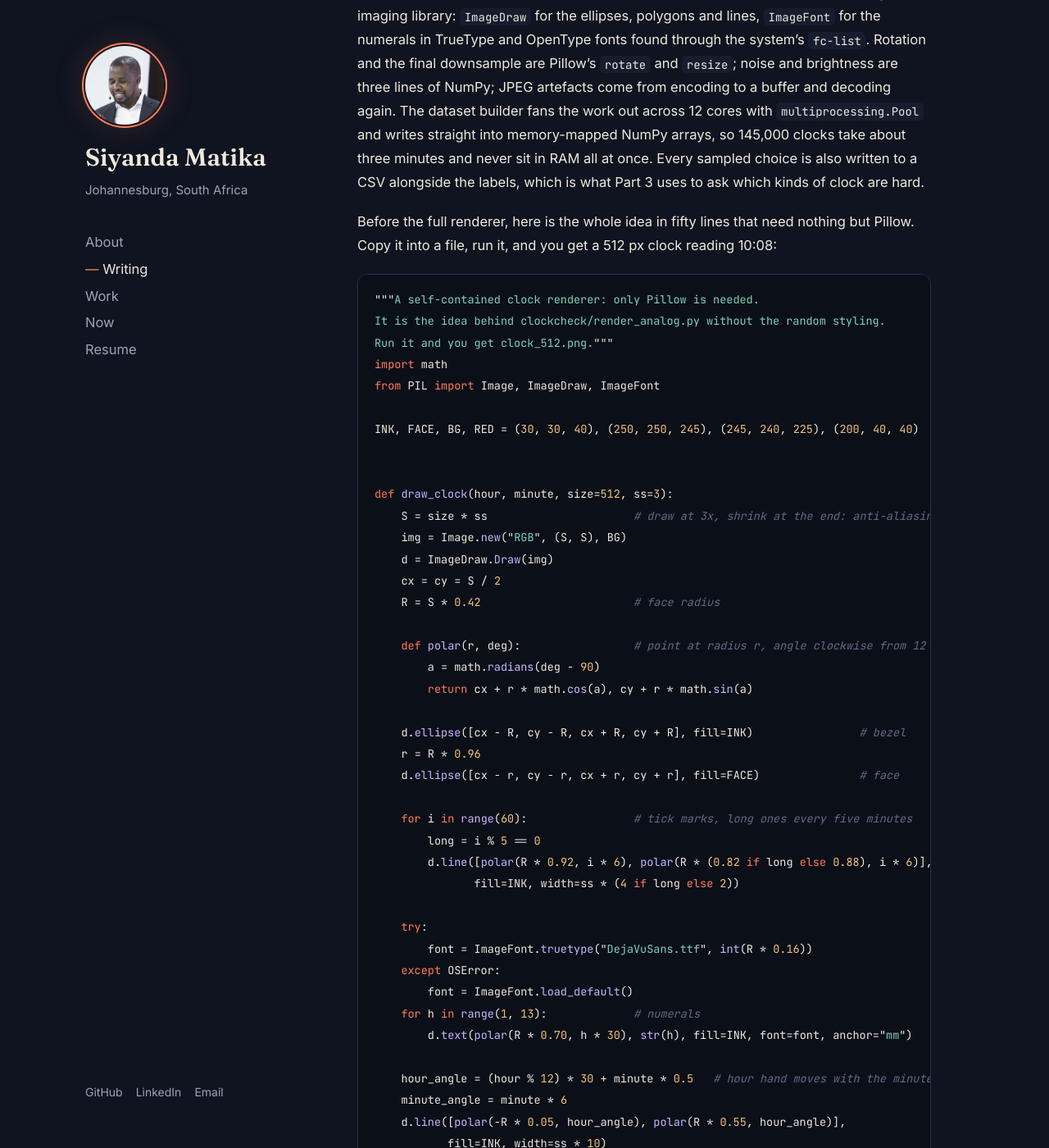
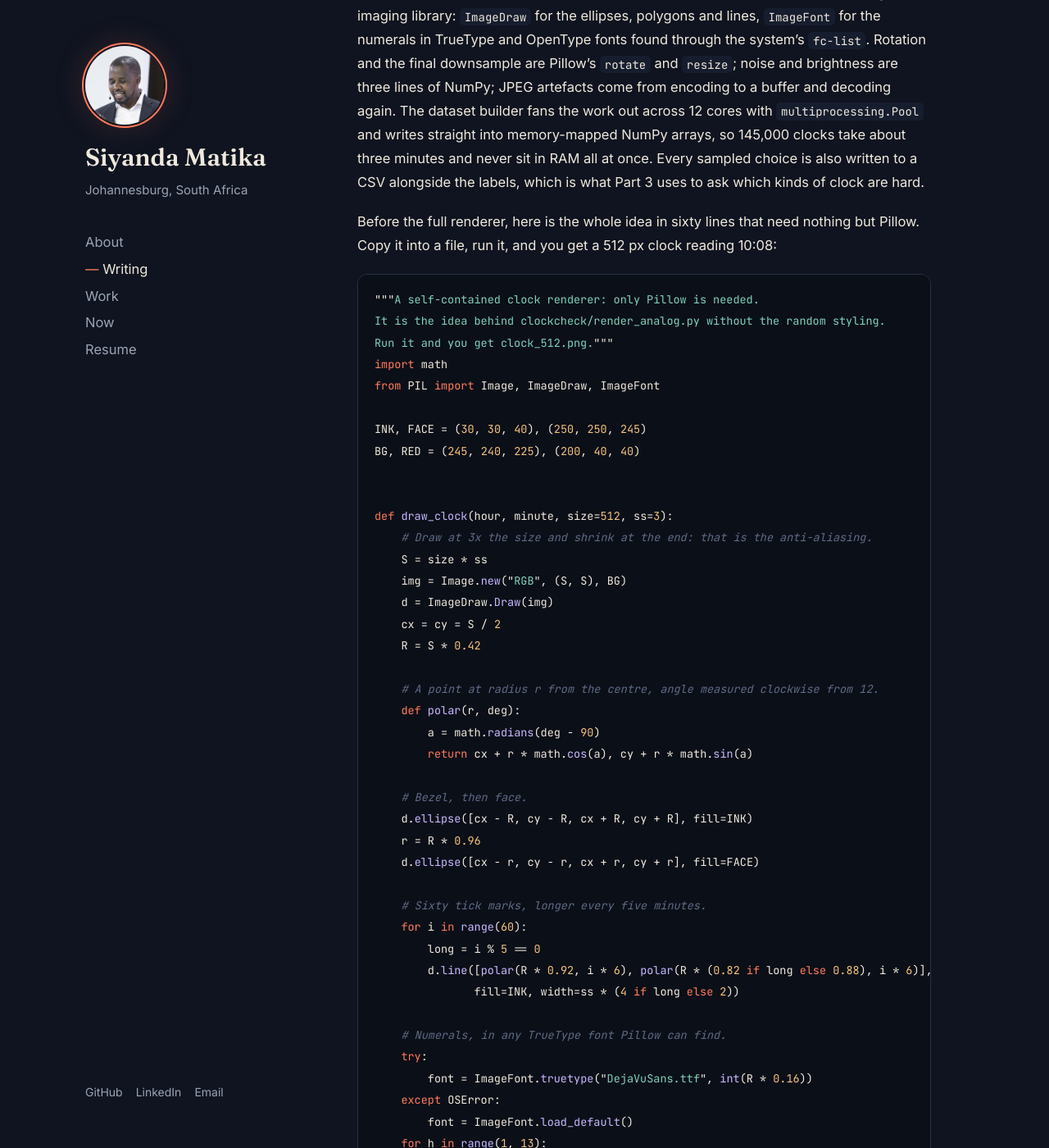
Before and after one commit to matikasiyanda/matikasiyanda.github.io, a Jekyll site: the page built from _posts/2026-09-15-clocks-part-1-data.md, in a window 1280 px wide and 1400 px high, scrolled down 3488 px. Shown: the whole window at 82% size. Built offline with Jekyll 4.4.1, drawn with Linux system fonts in a browser that asks for light colours; comment, search, counter and statistics services are not loaded; some of the changed text lies outside the part shown.

Commit message:
Snippet fits the column

````diff
--- a/_posts/2026-09-15-clocks-part-1-data.md
+++ b/_posts/2026-09-15-clocks-part-1-data.md
@@ -130,7 +130,7 @@
 is also written to a CSV alongside the labels, which is what Part 3 uses to
 ask which kinds of clock are hard.
 
-Before the full renderer, here is the whole idea in fifty lines that need
+Before the full renderer, here is the whole idea in sixty lines that need
 nothing but Pillow. Copy it into a file, run it, and you get a 512 px clock
 reading 10:08:
 
@@ -141,44 +141,52 @@
 import math
 from PIL import Image, ImageDraw, ImageFont
 
-INK, FACE, BG, RED = (30, 30, 40), (250, 250, 245), (245, 240, 225), (200, 40, 40)
+INK, FACE = (30, 30, 40), (250, 250, 245)
+BG, RED = (245, 240, 225), (200, 40, 40)
 
 
 def draw_clock(hour, minute, size=512, ss=3):
-    S = size * ss                      # draw at 3x, shrink at the end: anti-aliasing
+    # Draw at 3x the size and shrink at the end: that is the anti-aliasing.
+    S = size * ss
     img = Image.new("RGB", (S, S), BG)
     d = ImageDraw.Draw(img)
     cx = cy = S / 2
-    R = S * 0.42                       # face radius
+    R = S * 0.42
 
-    def polar(r, deg):                 # point at radius r, angle clockwise from 12
+    # A point at radius r from the centre, angle measured clockwise from 12.
+    def polar(r, deg):
         a = math.radians(deg - 90)
         return cx + r * math.cos(a), cy + r * math.sin(a)
 
-    d.ellipse([cx - R, cy - R, cx + R, cy + R], fill=INK)                # bezel
+    # Bezel, then face.
+    d.ellipse([cx - R, cy - R, cx + R, cy + R], fill=INK)
     r = R * 0.96
-    d.ellipse([cx - r, cy - r, cx + r, cy + r], fill=FACE)               # face
+    d.ellipse([cx - r, cy - r, cx + r, cy + r], fill=FACE)
 
-    for i in range(60):                # tick marks, long ones every five minutes
+    # Sixty tick marks, longer every five minutes.
+    for i in range(60):
         long = i % 5 == 0
         d.line([polar(R * 0.92, i * 6), polar(R * (0.82 if long else 0.88), i * 6)],
                fill=INK, width=ss * (4 if long else 2))
 
+    # Numerals, in any TrueType font Pillow can find.
     try:
         font = ImageFont.truetype("DejaVuSans.ttf", int(R * 0.16))
     except OSError:
         font = ImageFont.load_default()
-    for h in range(1, 13):             # numerals
+    for h in range(1, 13):
         d.text(polar(R * 0.70, h * 30), str(h), fill=INK, font=font, anchor="mm")
 
-    hour_angle = (hour % 12) * 30 + minute * 0.5   # hour hand moves with the minute
+    # The hour hand moves with the minute: 30 degrees per hour plus half a
+    # degree per minute. The minute hand moves six degrees per minute.
+    hour_angle = (hour % 12) * 30 + minute * 0.5
     minute_angle = minute * 6
     d.line([polar(-R * 0.05, hour_angle), polar(R * 0.55, hour_angle)],
            fill=INK, width=ss * 10)
     d.line([polar(-R * 0.05, minute_angle), polar(R * 0.85, minute_angle)],
            fill=INK, width=ss * 6)
     c = ss * 8
-    d.ellipse([cx - c, cy - c, cx + c, cy + c], fill=RED)                # centre cap
+    d.ellipse([cx - c, cy - c, cx + c, cy + c], fill=RED)
 
     return img.resize((size, size), Image.LANCZOS)
 
@@ -187,7 +195,7 @@
     draw_clock(10, 8).save("clock_512.png")
 ```
 
-![The clock drawn by the fifty-line snippet above](/assets/clocks/minimal_clock.png){: .no-invert}
+![The clock drawn by the sixty-line snippet above](/assets/clocks/minimal_clock.png){: .no-invert}
 
 Three things in it are the same three things the full renderer is built
 around. It draws at three times the size and shrinks with a Lanczos filter,
````
